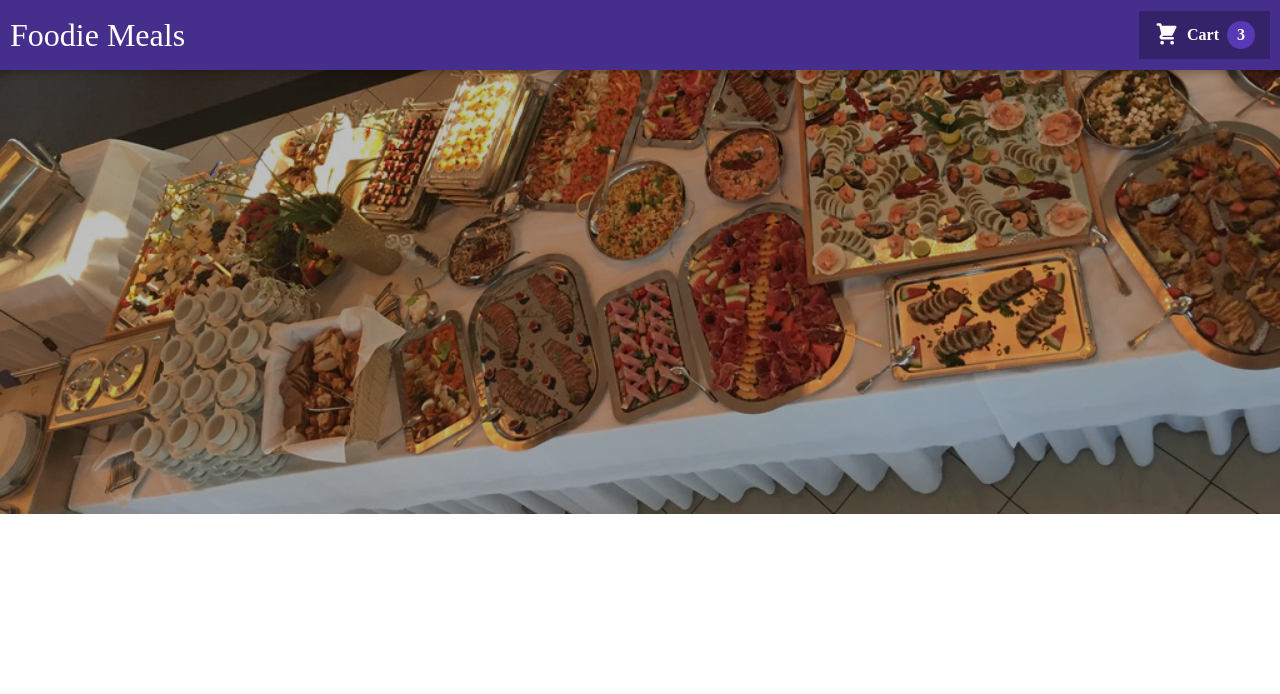
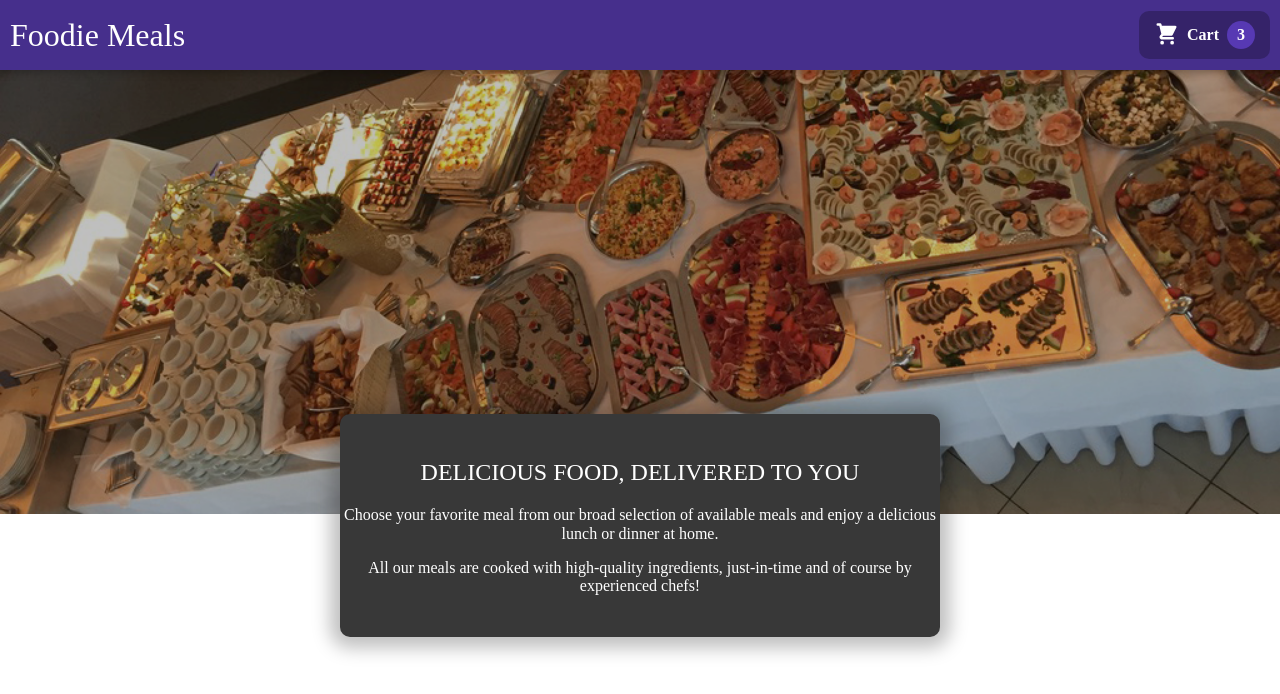
Before and after one commit to flare-s/foodie-meals, a React (Create React App) app: page / in a window 1280 px wide. Shown: the top 694 px of the page. Built offline with nearby package versions, Linux system fonts and the light colour scheme.

Commit message:
Added meals summary section

```diff
--- a/src/App.css
+++ b/src/App.css
@@ -8,6 +8,7 @@
   --primary-color-dark: rgb(54, 36, 107);
   --primary-color-light: rgb(87, 57, 179);
   --shadow: rgba(0, 0, 0, 0.25);
+  --dark-grey: #383838;
 }
 
 body {
@@ -36,6 +37,7 @@ img {
 }
 
 h2 {
+  font-size: calc(24rem / 16);
   text-align: center;
   text-transform: uppercase;
   font-weight: 300;
--- a/src/App.js
+++ b/src/App.js
@@ -1,11 +1,15 @@
 import React, { Fragment } from "react";
 import "./App.css";
 import Header from "./components/Header/Header";
+import MealsSummary from "./components/Meals/MealsSummary/MealsSummary";
 
 function App() {
   return (
     <Fragment>
       <Header />
+      <main>
+        <MealsSummary />
+      </main>
     </Fragment>
   );
 }
--- a/src/components/Cart/CartButton/CartButton.module.scss
+++ b/src/components/Cart/CartButton/CartButton.module.scss
@@ -6,7 +6,7 @@
   display: flex;
   justify-content: space-around;
   align-items: center;
-  border-radius: 10;
+  border-radius: 10px;
   font-weight: bold;
 
   &:hover,
--- /dev/null
+++ b/src/components/Meals/MealsSummary/MealsSummary.js
@@ -0,0 +1,19 @@
+import styles from "./MealsSummary.module.scss";
+
+const MealsSummary = () => {
+  return (
+    <section className={styles.summary}>
+      <h2>Delicious Food, Delivered To You</h2>
+      <p>
+        Choose your favorite meal from our broad selection of available meals
+        and enjoy a delicious lunch or dinner at home.
+      </p>
+      <p>
+        All our meals are cooked with high-quality ingredients, just-in-time and
+        of course by experienced chefs!
+      </p>
+    </section>
+  );
+};
+
+export default MealsSummary;
--- /dev/null
+++ b/src/components/Meals/MealsSummary/MealsSummary.module.scss
@@ -0,0 +1,13 @@
+@use "../../../helpers/" as *;
+.summary {
+  text-align: center;
+  max-width: toRem(600);
+  width: 90%;
+  margin: auto;
+  margin-top: toRem(-100);
+  position: relative;
+  background-color: var(--dark-grey);
+  color: white;
+  border-radius: 10px;
+  box-shadow: 0 1px 18px 10px var(--shadow);
+}
```
